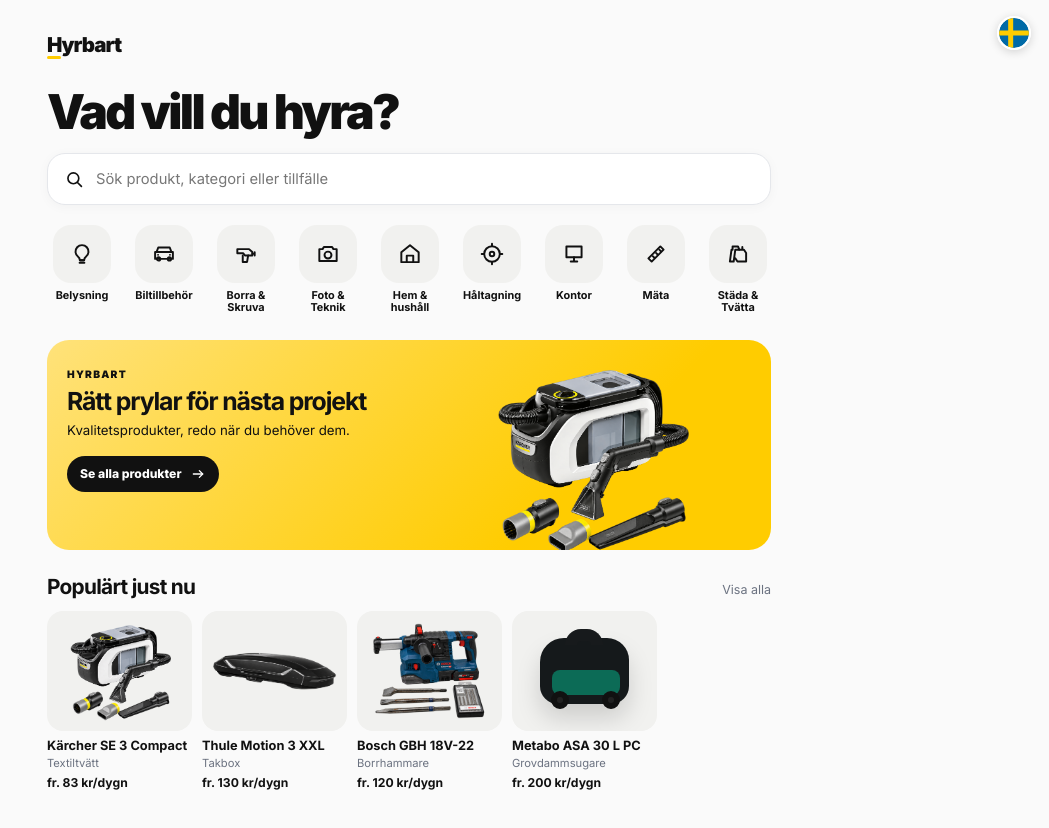
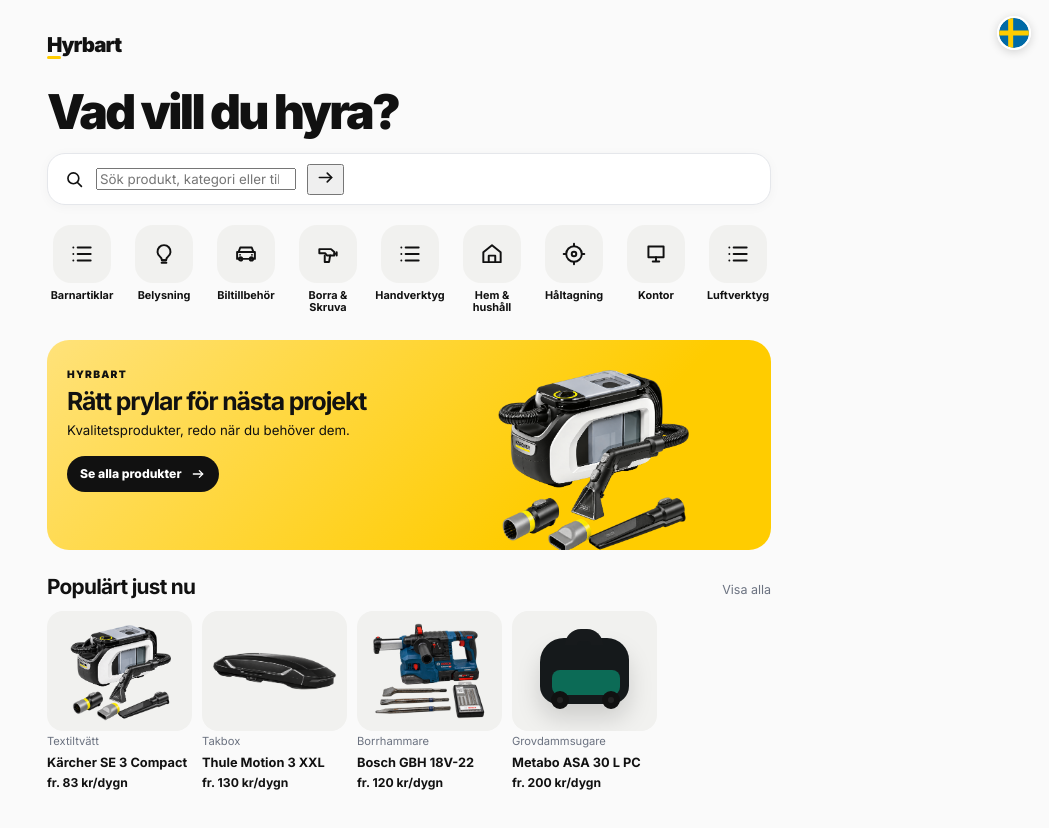
Before and after one commit to peralmkvist/hyrbart-webapp, a Next.js app in the folder hyrbart-webapp/: page /sv in a window 1280 px wide. Shown: the top 828 px of the page, without its empty margins (231-1280 px from the left). Built offline with nearby package versions, Linux system fonts and the light colour scheme; no server answers.

Commit message:
Make home discovery flow searchable

```diff
--- a/hyrbart-webapp/app/[locale]/page.tsx
+++ b/hyrbart-webapp/app/[locale]/page.tsx
@@ -4,17 +4,20 @@ import ProductVisual from '@/components/ProductVisual';
 import { ArrowIcon, CategoryIcon, SearchIcon } from '@/components/Icons';
 
 const categoryDefinitions = [
+  { value: 'Barnartiklar', sv: 'Barnartiklar', en: 'Baby & kids' },
   { value: 'Belysning', sv: 'Belysning', en: 'Lighting' },
   { value: 'Biltillbehör', sv: 'Biltillbehör', en: 'Car accessories' },
   { value: 'Borra & Skruva', sv: 'Borra & Skruva', en: 'Drilling & screwdriving' },
-  { value: 'Foto & Teknik', sv: 'Foto & Teknik', en: 'Photo & tech' },
+  { value: 'Handverktyg', sv: 'Handverktyg', en: 'Hand tools' },
   { value: 'Hem & hushåll', sv: 'Hem & hushåll', en: 'Home & household' },
   { value: 'Håltagning', sv: 'Håltagning', en: 'Hole making' },
   { value: 'Kontor', sv: 'Kontor', en: 'Office' },
+  { value: 'Luftverktyg', sv: 'Luftverktyg', en: 'Air tools' },
   { value: 'Mäta', sv: 'Mäta', en: 'Measuring' },
   { value: 'Städa & Tvätta', sv: 'Städa & Tvätta', en: 'Cleaning & washing' },
   { value: 'Såga & Slipa', sv: 'Såga & Slipa', en: 'Sawing & sanding' },
   { value: 'Trädgård', sv: 'Trädgård', en: 'Garden' },
+  { value: 'Värme', sv: 'Värme', en: 'Heating' },
 ];
 
 function formatPrice(price: string, en: boolean) {
@@ -31,22 +34,30 @@ export default async function HomePage({ params }: { params: Promise<{ locale: s
     .slice(0, 4);
 
   return (
-    <div className="pageShell homePage2">
+    <div className="pageShell homePage2 discoveryHome21">
       <header className="brandHeader2" aria-label="Hyrbart">
         <Link href={`/${locale}`} className="hyrbartWordmark2" aria-label="Hyrbart">
           <span className="hyrbartWordmarkH2">H<i aria-hidden="true" /></span><span>yrbart</span>
         </Link>
       </header>
 
-      <section className="homeIntro2">
+      <section className="homeIntro2 discoveryIntro21">
         <h1>{en ? 'What do you want to rent?' : 'Vad vill du hyra?'}</h1>
-        <Link href={`/${locale}/produkter`} className="searchField2 homeSearch2">
+        <form action={`/${locale}/produkter`} method="get" className="searchField2 homeSearch2 discoverySearch21" role="search">
           <SearchIcon aria-hidden="true" />
-          <span>{en ? 'Search product, category or use' : 'Sök produkt, kategori eller tillfälle'}</span>
-        </Link>
+          <input
+            type="search"
+            name="q"
+            enterKeyHint="search"
+            autoComplete="off"
+            aria-label={en ? 'Search products' : 'Sök produkter'}
+            placeholder={en ? 'Search product, category or use' : 'Sök produkt, kategori eller tillfälle'}
+          />
+          <button type="submit" aria-label={en ? 'Search' : 'Sök'}><ArrowIcon /></button>
+        </form>
       </section>
 
-      <section className="homeCategories2" aria-label={en ? 'Categories' : 'Kategorier'}>
+      <section className="homeCategories2 discoveryCategories21" aria-label={en ? 'Categories' : 'Kategorier'}>
         {categoryDefinitions.map((category) => (
           <Link key={category.value} href={`/${locale}/produkter?category=${encodeURIComponent(category.value)}`}>
             <span className="categoryIconBubble2"><CategoryIcon category={category.value} /></span>
@@ -55,7 +66,7 @@ export default async function HomePage({ params }: { params: Promise<{ locale: s
         ))}
       </section>
 
-      <section className="homeHeroCard2">
+      <section className="homeHeroCard2 discoveryHero21">
         <div>
           <span className="eyebrow2">HYRBART</span>
           <h2>{en ? 'The right gear for the next project' : 'Rätt prylar för nästa projekt'}</h2>
@@ -66,34 +77,24 @@ export default async function HomePage({ params }: { params: Promise<{ locale: s
         </div>
         {featured[0] && (
           <div className="heroProduct2" aria-hidden="true">
-            <ProductVisual
-              kind="cleaner"
-              accent={featured[0].accent}
-              imageSrc={featured[0].image}
-              imageAlt=""
-            />
+            <ProductVisual kind="cleaner" accent={featured[0].accent} imageSrc={featured[0].image} imageAlt="" />
           </div>
         )}
       </section>
 
-      <section className="homePopular2">
+      <section className="homePopular2 discoveryPopular21">
         <div className="sectionHeading2">
           <h2>{en ? 'Popular right now' : 'Populärt just nu'}</h2>
           <Link href={`/${locale}/produkter`}>{en ? 'See all' : 'Visa alla'}</Link>
         </div>
-        <div className="popularRail2">
+        <div className="popularRail2 discoveryRail21">
           {featured.map((product) => (
-            <Link key={product.slug} href={`/${locale}/produkter/${product.slug}`} className="popularCard2">
+            <Link key={product.slug} href={`/${locale}/produkter/${product.slug}`} className="popularCard2 discoveryPopularCard21">
               <div className="popularVisual2">
-                <ProductVisual
-                  kind="cleaner"
-                  accent={product.accent}
-                  imageSrc={product.image}
-                  imageAlt={`${product.brand} ${product.name}`}
-                />
+                <ProductVisual kind="cleaner" accent={product.accent} imageSrc={product.image} imageAlt={`${product.brand} ${product.name}`} />
               </div>
+              <span className="discoveryType21">{en ? (product.typeEn ?? product.type) : product.type}</span>
               <strong>{product.brand} {product.name}</strong>
-              <span>{en ? (product.typeEn ?? product.type) : product.type}</span>
               <b>{formatPrice(product.price, en)}</b>
             </Link>
           ))}
```
